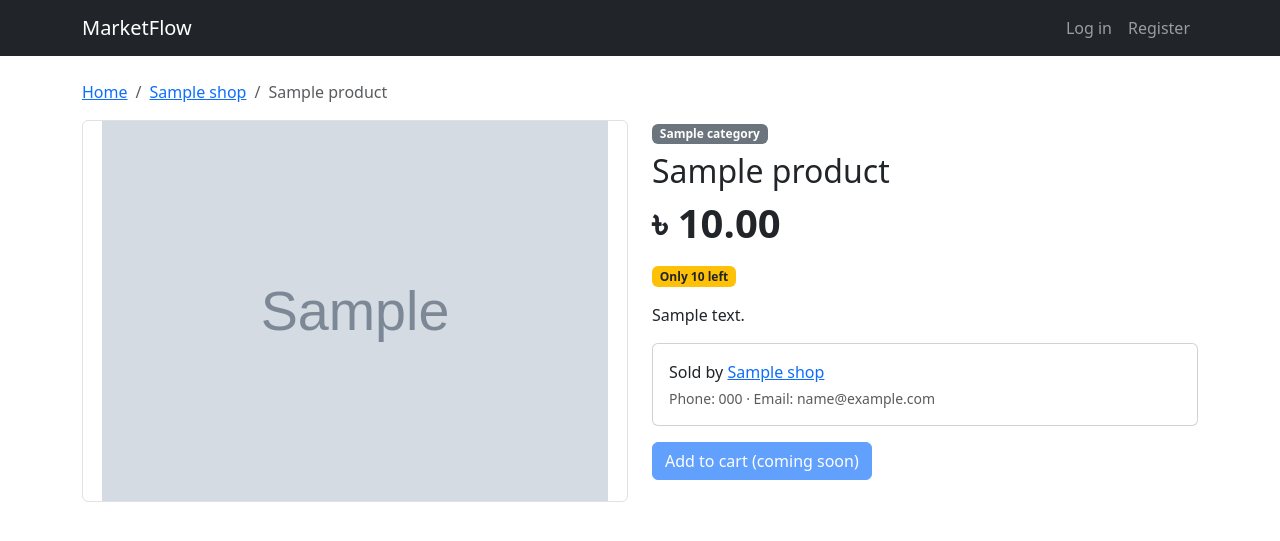
After one commit to Pushpa732/marketflow, a Django app: a page that uses templates/marketplace/product_detail.html in a window 1280 px wide. The commit adds this page. Shown: the top 541 px of the page. Run offline with Django 5.2, Linux system fonts and the light colour scheme; tables that the repository leaves empty hold one stand-in row (values such as "Sample post"); grey boxes marked "Sample" are stand-in pictures.

Commit message:
Add public shop page and product detail page

```diff
--- a/marketplace/urls.py
+++ b/marketplace/urls.py
@@ -1,8 +1,11 @@
 from django.urls import path
+
 from . import views
 
 app_name = "marketplace"
 
 urlpatterns = [
     path("", views.home, name="home"),
+    path("shops/<slug:slug>/", views.shop_detail, name="shop_detail"),
+    path("products/<slug:slug>/", views.product_detail, name="product_detail"),
 ]
--- a/marketplace/views.py
+++ b/marketplace/views.py
@@ -1,8 +1,41 @@
-from django.shortcuts import render
+from django.core.paginator import Paginator
+from django.shortcuts import get_object_or_404, render
 
+from catalog.models import Product
 from shops.models import Shop
 
 
 def home(request):
     shops = Shop.objects.filter(is_published=True).order_by("-created_at")
     return render(request, "marketplace/home.html", {"shops": shops})
+
+
+def shop_detail(request, slug):
+    shop = get_object_or_404(Shop, slug=slug, is_published=True)
+    products = (
+        shop.products.filter(is_published=True)
+        .select_related("category", "shop")
+        .prefetch_related("images")
+    )
+    page_obj = Paginator(products, 12).get_page(request.GET.get("page"))
+    return render(request, "marketplace/shop_detail.html", {"shop": shop, "page_obj": page_obj})
+
+
+def product_detail(request, slug):
+    product = get_object_or_404(
+        Product.objects.select_related("shop", "category").prefetch_related("images"),
+        slug=slug,
+        is_published=True,
+        shop__is_published=True,
+    )
+    related = (
+        Product.objects.filter(shop=product.shop, is_published=True)
+        .exclude(pk=product.pk)
+        .select_related("shop")
+        .prefetch_related("images")[:4]
+    )
+    return render(
+        request,
+        "marketplace/product_detail.html",
+        {"product": product, "related": related},
+    )
--- a/templates/marketplace/home.html
+++ b/templates/marketplace/home.html
@@ -20,7 +20,9 @@
               <img src="{{ shop.logo.url }}" alt="{{ shop.name }} logo" class="me-3 rounded" style="width:64px;height:64px;object-fit:cover;">
             {% endif %}
             <div>
-              <h5 class="card-title mb-1">{{ shop.name }}</h5>
+              <h5 class="card-title mb-1">
+                <a href="{% url 'marketplace:shop_detail' shop.slug %}" class="stretched-link text-decoration-none">{{ shop.name }}</a>
+              </h5>
               <p class="text-muted mb-1">{{ shop.category }}</p>
               <p class="card-text small">{{ shop.description|truncatechars:80 }}</p>
             </div>
--- /dev/null
+++ b/templates/marketplace/product_detail.html
@@ -0,0 +1,90 @@
+{% extends "base.html" %}
+
+{% block title %}{{ product.name }} | MarketFlow{% endblock %}
+
+{% block content %}
+<nav aria-label="breadcrumb">
+  <ol class="breadcrumb">
+    <li class="breadcrumb-item"><a href="{% url 'marketplace:home' %}">Home</a></li>
+    <li class="breadcrumb-item"><a href="{% url 'marketplace:shop_detail' product.shop.slug %}">{{ product.shop.name }}</a></li>
+    <li class="breadcrumb-item active" aria-current="page">{{ product.name }}</li>
+  </ol>
+</nav>
+
+<div class="row g-4">
+  <div class="col-md-6">
+    {% with images=product.images.all %}
+      {% if images %}
+        <div id="productCarousel" class="carousel slide border rounded">
+          <div class="carousel-inner">
+            {% for image in images %}
+              <div class="carousel-item {% if forloop.first %}active{% endif %}">
+                <img src="{{ image.image.url }}" class="d-block w-100" alt="{{ product.name }}" style="height:380px;object-fit:contain;">
+              </div>
+            {% endfor %}
+          </div>
+          {% if images|length > 1 %}
+            <button class="carousel-control-prev" type="button" data-bs-target="#productCarousel" data-bs-slide="prev">
+              <span class="carousel-control-prev-icon bg-dark rounded-circle p-3" aria-hidden="true"></span>
+              <span class="visually-hidden">Previous</span>
+            </button>
+            <button class="carousel-control-next" type="button" data-bs-target="#productCarousel" data-bs-slide="next">
+              <span class="carousel-control-next-icon bg-dark rounded-circle p-3" aria-hidden="true"></span>
+              <span class="visually-hidden">Next</span>
+            </button>
+          {% endif %}
+        </div>
+      {% else %}
+        <div class="bg-light border rounded d-flex align-items-center justify-content-center text-muted" style="height:380px;">
+          No image available
+        </div>
+      {% endif %}
+    {% endwith %}
+  </div>
+
+  <div class="col-md-6">
+    {% if product.category %}
+      <span class="badge bg-secondary mb-2">{{ product.category }}</span>
+    {% endif %}
+    <h1 class="h2">{{ product.name }}</h1>
+    <p class="display-6 fw-bold">৳ {{ product.price }}</p>
+
+    <p>
+      {% if product.stock == 0 %}
+        <span class="badge bg-danger">Out of stock</span>
+      {% elif product.is_low_stock %}
+        <span class="badge bg-warning text-dark">Only {{ product.stock }} left</span>
+      {% else %}
+        <span class="badge bg-success">In stock</span>
+      {% endif %}
+    </p>
+
+    {% if product.description %}
+      {{ product.description|linebreaks }}
+    {% endif %}
+
+    <div class="card my-3">
+      <div class="card-body">
+        <p class="mb-1">Sold by <a href="{% url 'marketplace:shop_detail' product.shop.slug %}">{{ product.shop.name }}</a></p>
+        <p class="small text-muted mb-0">
+          {% if product.shop.contact_phone %}Phone: {{ product.shop.contact_phone }}{% endif %}
+          {% if product.shop.contact_email %} &middot; Email: {{ product.shop.contact_email }}{% endif %}
+        </p>
+      </div>
+    </div>
+
+    <button class="btn btn-primary" type="button" disabled>Add to cart (coming soon)</button>
+  </div>
+</div>
+
+{% if related %}
+  <h4 class="mt-5 mb-3">More from {{ product.shop.name }}</h4>
+  <div class="row g-3">
+    {% for item in related %}
+      <div class="col-6 col-md-3">
+        {% include "marketplace/_product_card.html" with product=item %}
+      </div>
+    {% endfor %}
+  </div>
+{% endif %}
+{% endblock %}
```
Also changed, not shown: templates/marketplace/_pagination.html (added, +13 -0 lines), templates/marketplace/_product_card.html (added, +21 -0 lines), templates/marketplace/shop_detail.html (added, +41 -0 lines).
